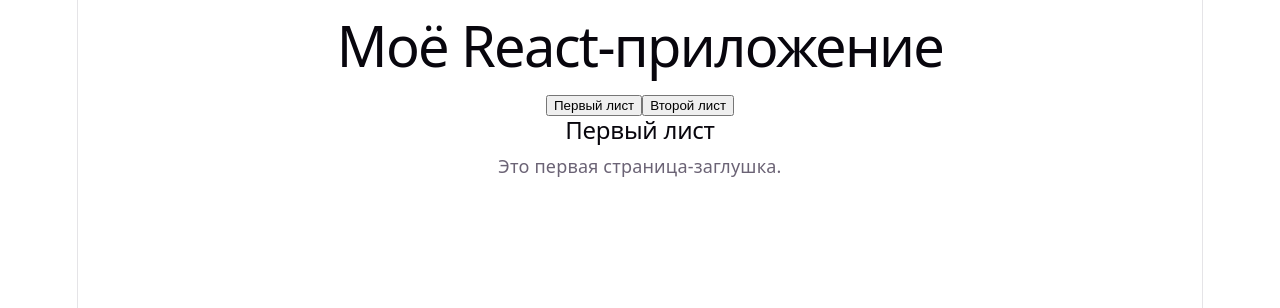
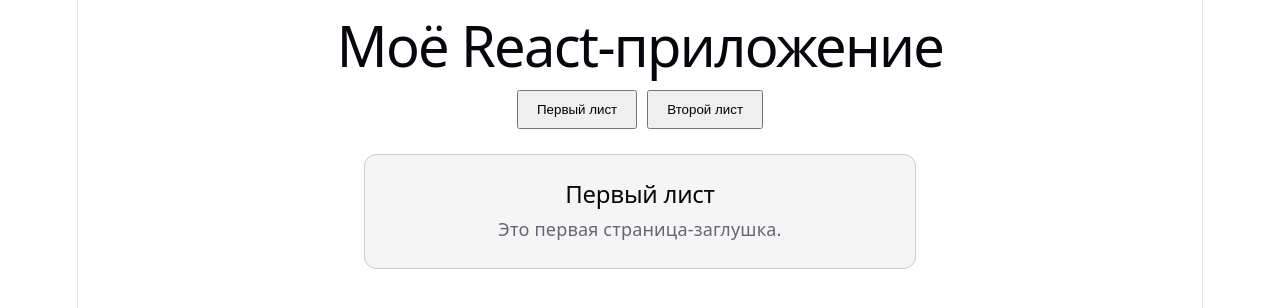
Before and after one commit to milenamar2205-ship-it/leto, a React (Vite) app in the folder client/client/: page / in a window 1280 px wide. Shown: the top 308 px of the page. Built offline with nearby package versions, Linux system fonts and the light colour scheme.

Commit message:
Update App.css

```diff
--- a/client/client/src/App.css
+++ b/client/client/src/App.css
@@ -182,3 +182,23 @@
     border-right-color: var(--border);
   }
 }
+.menu {
+  display: flex;
+  justify-content: center;
+  gap: 10px;
+  margin-bottom: 25px;
+}
+
+.menu button {
+  padding: 10px 18px;
+  cursor: pointer;
+}
+
+.page {
+  max-width: 500px;
+  margin: 0 auto;
+  padding: 25px;
+  border: 1px solid #ccc;
+  border-radius: 12px;
+  background-color: #f5f5f5;
+}
```
